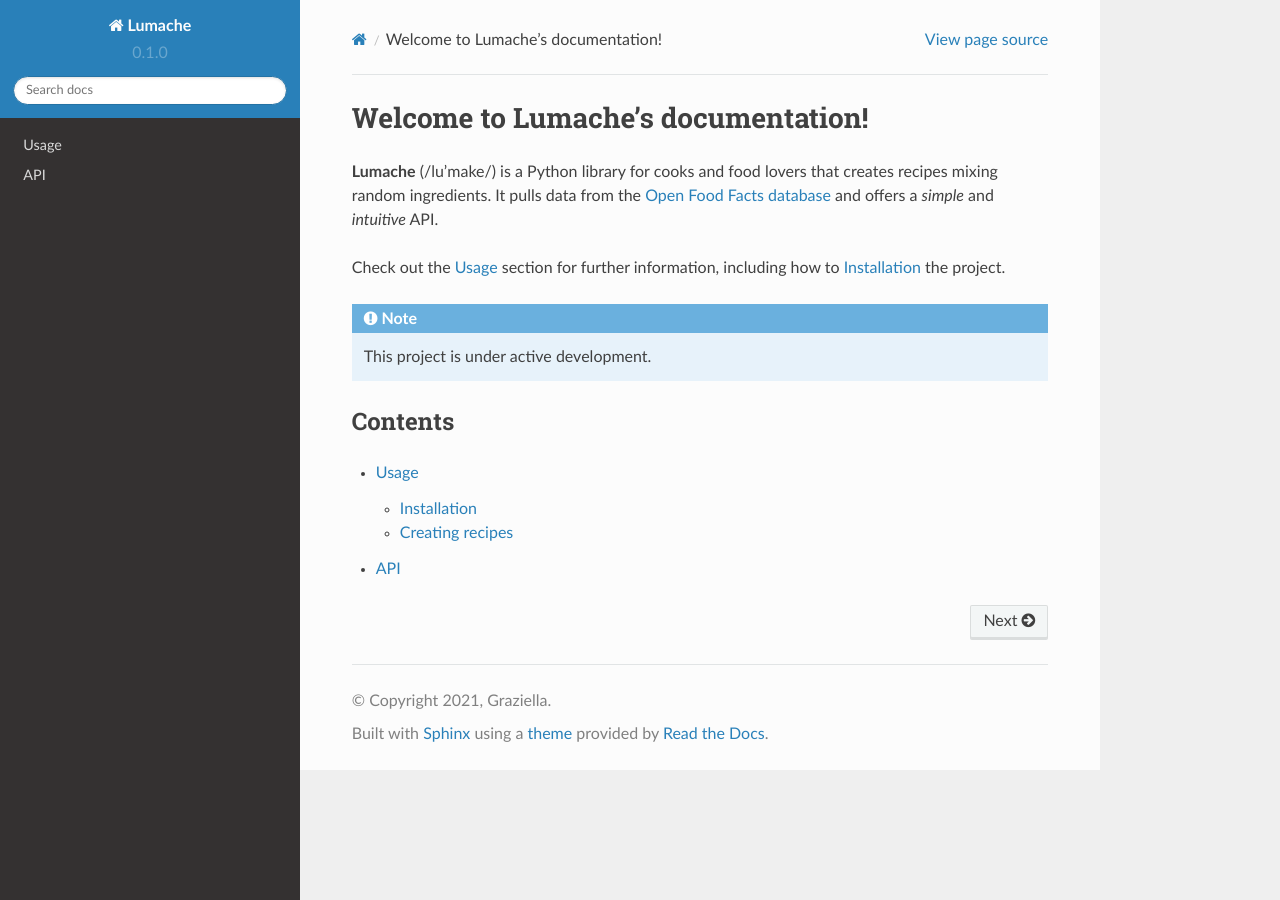
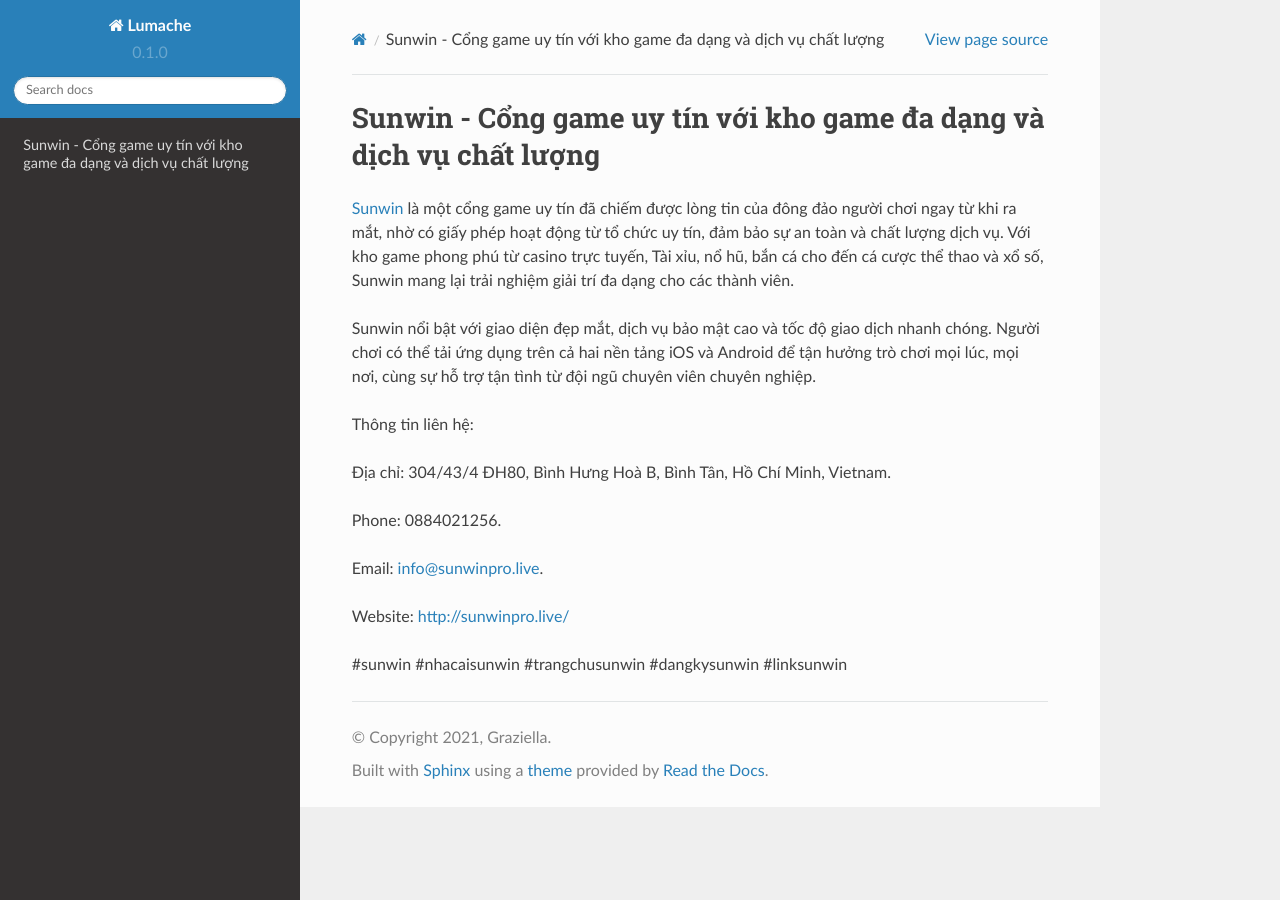
Before and after one commit to luongchanvien962/sunwinprolive, a Sphinx documentation site: the page built from docs/source/index.rst, in a window 1280 px wide. Built offline with Sphinx 7.4.7 and the Read the Docs theme 2.0.0, drawn with Linux system fonts in a browser that asks for light colours.

Commit message:
Update index.rst

```diff
--- a/docs/source/index.rst
+++ b/docs/source/index.rst
@@ -1,22 +1,18 @@
-Welcome to Lumache's documentation!
+Sunwin - Cổng game uy tín với kho game đa dạng và dịch vụ chất lượng
 ===================================
 
-**Lumache** (/lu'make/) is a Python library for cooks and food lovers
-that creates recipes mixing random ingredients.
-It pulls data from the `Open Food Facts database <https://world.openfoodfacts.org/>`_
-and offers a *simple* and *intuitive* API.
+`Sunwin <http://sunwinpro.live/>`_ là một cổng game uy tín đã chiếm được lòng tin của đông đảo người chơi ngay từ khi ra mắt, nhờ có giấy phép hoạt động từ tổ chức uy tín, đảm bảo sự an toàn và chất lượng dịch vụ. Với kho game phong phú từ casino trực tuyến, Tài xỉu, nổ hũ, bắn cá cho đến cá cược thể thao và xổ số, Sunwin mang lại trải nghiệm giải trí đa dạng cho các thành viên.
 
-Check out the :doc:`usage` section for further information, including
-how to :ref:`installation` the project.
+Sunwin nổi bật với giao diện đẹp mắt, dịch vụ bảo mật cao và tốc độ giao dịch nhanh chóng. Người chơi có thể tải ứng dụng trên cả hai nền tảng iOS và Android để tận hưởng trò chơi mọi lúc, mọi nơi, cùng sự hỗ trợ tận tình từ đội ngũ chuyên viên chuyên nghiệp.
 
-.. note::
+Thông tin liên hệ:
 
-   This project is under active development.
+Địa chỉ: 304/43/4 ĐH80, Bình Hưng Hoà B, Bình Tân, Hồ Chí Minh, Vietnam.
 
-Contents
---------
+Phone: 0884021256.
 
-.. toctree::
+Email: info@sunwinpro.live.
 
-   usage
-   api
+Website: http://sunwinpro.live/
+
+#sunwin #nhacaisunwin #trangchusunwin #dangkysunwin #linksunwin
```
